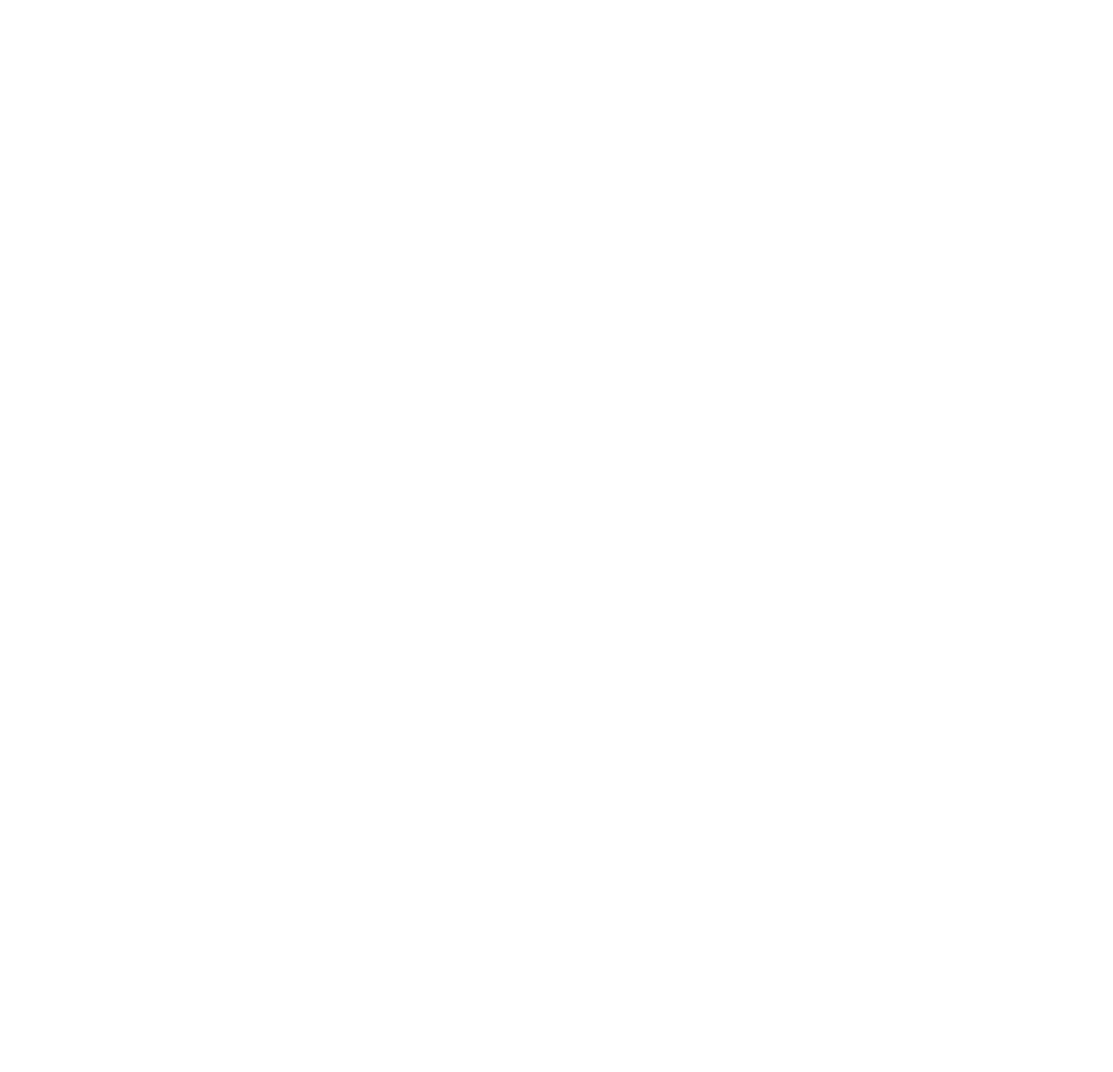
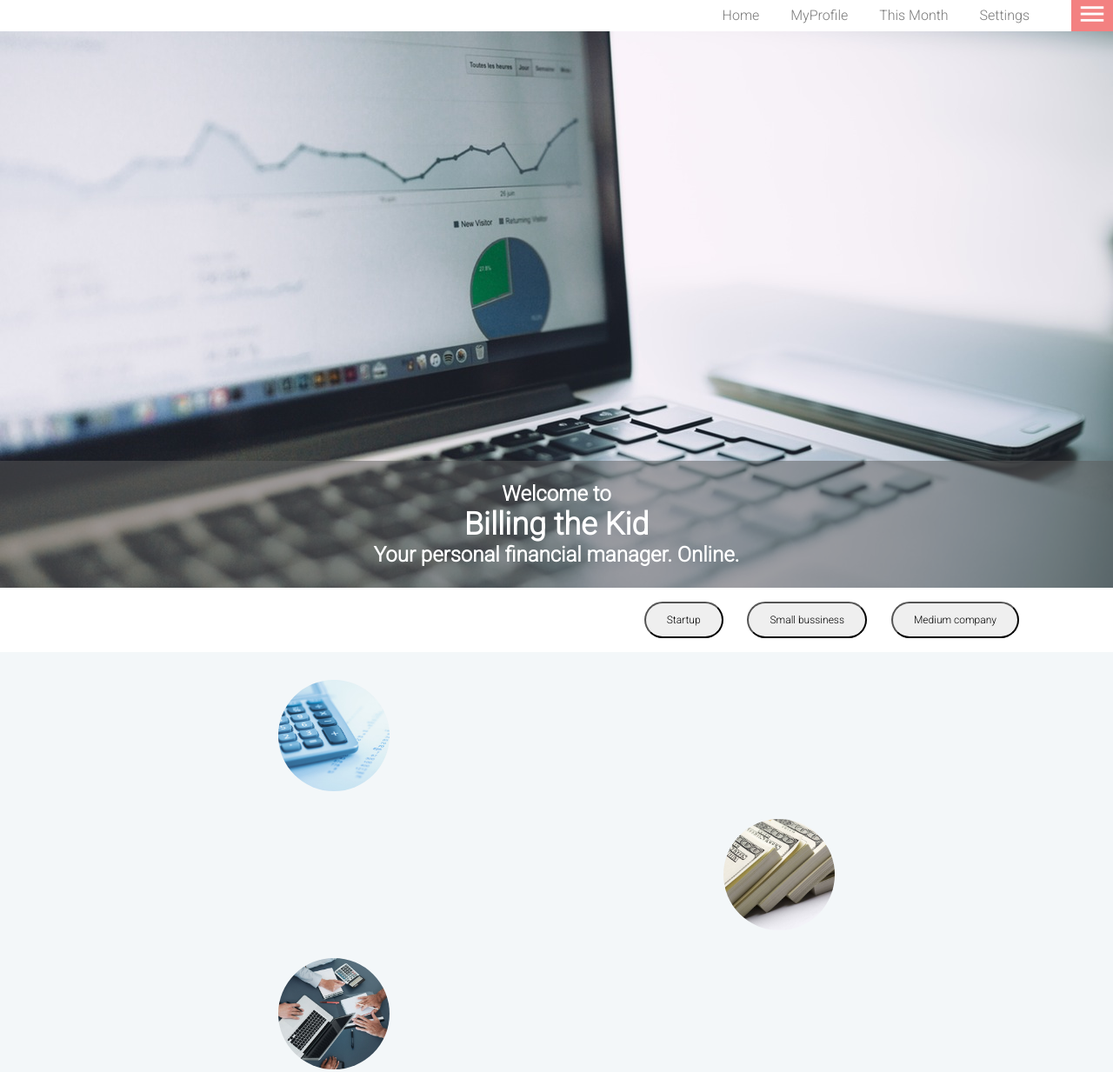
Before and after one commit to darkodrljaca/sass-responsive-web-design, a plain HTML site: page index.html in a window 1280 px wide. Shown: the whole page at 87% size. Before the commit the page ends 800 px from the top, so only its background shows below. Drawn offline with Linux system fonts and the light colour scheme.

Commit message:
three sections completed

```diff
--- a/index.html
+++ b/index.html
@@ -13,5 +13,61 @@
     />
     <title>BillingTheKid</title>
   </head>
-  <body></body>
+  <body>
+    <header>
+      <ul>
+        <li><a href="#">Home</a></li>
+        <li><a href="#">MyProfile</a></li>
+        <li><a href="#">This Month</a></li>
+        <li><a href="#">Settings</a></li>
+      </ul>
+      <div>
+        <a href="#"><img src="slike/menu.png" alt="menu image" /></a>
+      </div>
+    </header>
+    <section class="section-1">
+      <div>
+        <p>Welcome to</p>
+        <h1>Billing the Kid</h1>
+        <p>Your personal financial manager. Online.</p>
+      </div>
+    </section>
+    <section class="section-2">
+      <button type="button">Startup</button>
+      <button type="button">Small bussiness</button>
+      <button type="button">Medium company</button>
+    </section>
+    <section class="section-3">
+      <div class="img-text-row">
+        <div class="img-text-box">
+          <img src="slike/fin1.jpg" alt="fin one" />
+          <div>
+            <h2>GET YOUR FINANCIES IN ORDER</h2>
+            <p>Choose a plan that your needs.</p>
+          </div>
+        </div>
+      </div>
+      <div class="img-text-row">
+        <div class="img-text-box fin-two">
+          <img src="slike/fin2.jpeg" alt="fin two" />
+          <div>
+            <h2>SAVE MORE THAN EVER</h2>
+            <p>Click to get fast and easy tips</p>
+          </div>
+        </div>
+      </div>
+      <div class="img-text-row">
+        <div class="img-text-box">
+          <img src="slike/fin3.jpg" alt="fin three" />
+          <div>
+            <h2>WHERE ARE ON THE SAME TEAM!</h2>
+            <p>Our experts are just a call away.</p>
+          </div>
+        </div>
+      </div>
+    </section>
+    <section class="section-4"></section>
+    <section class="section-5"></section>
+    <footer></footer>
+  </body>
 </html>
--- a/scss/_mixins.scss
+++ b/scss/_mixins.scss
@@ -4,8 +4,12 @@
     padding: 0;
     box-sizing: border-box;
     font-family: $font;
-    color: $main_text_color;
   }
+}
+
+@mixin children-positions($value) {
+  display: flex;
+  justify-content: $value;
 }
 
 @mixin tablet {
--- a/scss/style.scss
+++ b/scss/style.scss
@@ -0,0 +1,176 @@
+@import "vars";
+@import "mixins";
+
+@include main;
+
+header {
+  @include children-positions(flex-end);
+  ul {
+    display: inline-block;
+    flex-grow: 1;
+    text-align: right;
+    margin-right: 2em;
+    li {
+      display: inline-block;
+      padding: 0.5em 1em;
+      a {
+        text-decoration: none;
+        color: $font_color;
+      }
+      a:hover {
+        text-decoration: underline;
+      }
+    }
+  }
+  div {
+    background-color: $red_color;
+    img {
+      width: 3em;
+      height: 2em;
+    }
+  }
+}
+
+.section-1 {
+  background: url("../slike/intro.jpg");
+  height: 40em;
+  background-size: cover;
+  display: flex;
+  div {
+    align-self: flex-end;
+    width: 100%;
+    text-align: center;
+    color: white;
+    padding: 1em;
+    background: rgba(90, 90, 90, 0.5);
+    font-weight: bold;
+    font-size: 1.5em;
+  }
+}
+
+.section-2 {
+  padding: 1em 6em 1em 1em;
+  text-align: right;
+  button {
+    margin: 0 1em;
+    padding: 1em 2em;
+    border-radius: 25px;
+    font-size: 12px;
+    cursor: pointer;
+  }
+  button:hover {
+    background-color: grey;
+    color: white;
+  }
+}
+
+.section-3 {
+  @include children-positions(center);
+  flex-direction: column;
+  height: 32em;
+  background-color: $light_grey_2_color;
+  .img-text-row {
+    @include children-positions(center);
+    margin: 1em 0;
+    .img-text-box {
+      @include children-positions(space-between);
+      width: 50%;
+      img {
+        width: 8em;
+        height: 8em;
+        border-radius: 50%;
+      }
+      div {
+        display: none;
+      }
+    }
+    .img-text-box:hover {
+      div {
+        @include children-positions(center);
+        flex-direction: column;
+      }
+    }
+    .fin-two {
+      flex-direction: row-reverse;
+      p {
+        text-align: right;
+      }
+    }
+    .img-text-box {
+      p {
+        color: $red_color;
+      }
+    }
+  }
+}
+
+@include tablet {
+  .section-3 {
+    .img-text-row {
+      .img-text-box {
+        width: 80%;
+      }
+    }
+  }
+}
+
+@include mobile {
+  header {
+    justify-content: flex-start;
+    flex-direction: column;
+    background-color: #282828;
+    color: white;
+    ul {
+      flex-grow: 0;
+      order: 2;
+      display: block;
+      text-align: center;
+      li {
+        display: block;
+        padding: 1em 0;
+      }
+    }
+    div {
+      order: 1;
+    }
+  }
+  .section-1 {
+    background: none;
+    height: 9em;
+    div {
+      background-color: black;
+    }
+  }
+  .section-2 {
+    white-space: nowrap;
+  }
+  .section-3 {
+    height: 41em;
+    padding-top: 1em;
+    .img-text-row {
+      width: 100%;
+      justify-content: space-between;
+      .img-text-box {
+        pointer-events: none;
+        flex-direction: column;
+        width: 100%;
+        img {
+          align-self: center;
+          margin-bottom: 1em;
+        }
+        div {
+          @include children-positions(center);
+          flex-direction: column;
+          text-align: center;
+        }
+      }
+      .fin-two {
+        div {
+          p {
+            text-align: center;
+          }
+        }
+      }
+    }
+  }
+}
```
Also changed, not shown: css/style.css.
